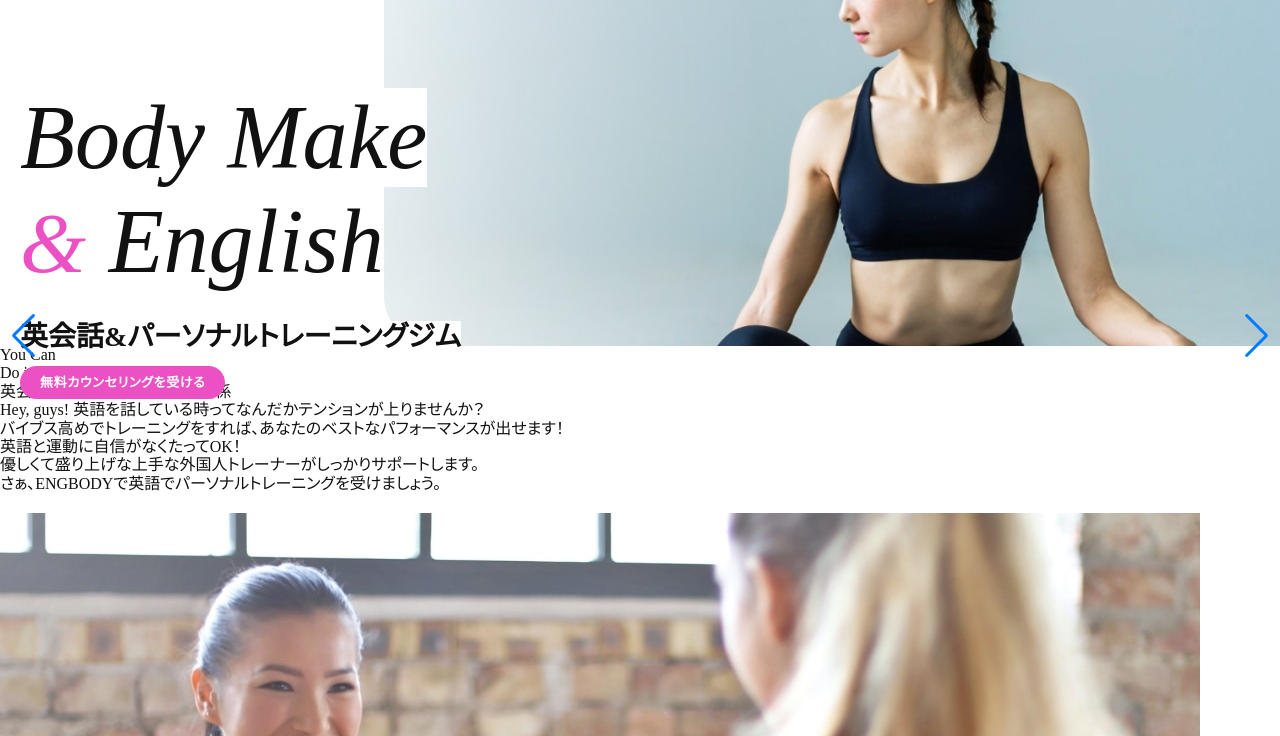
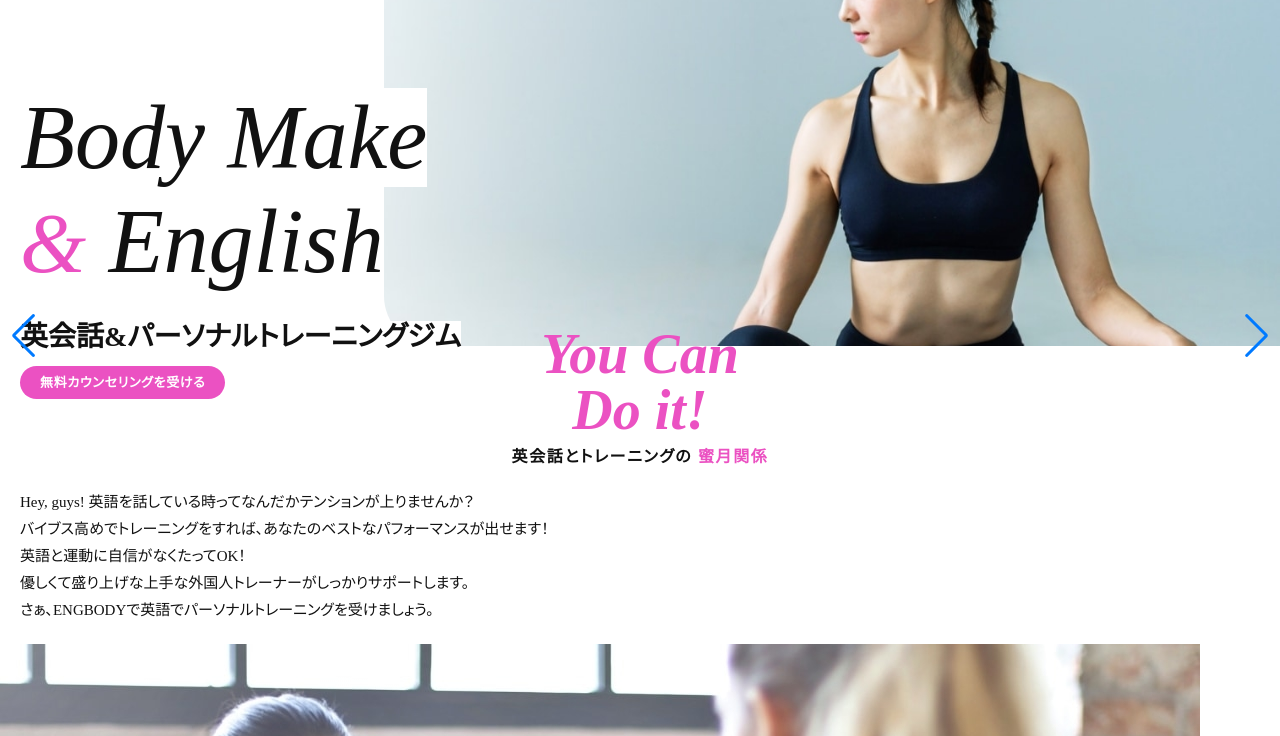
Before and after one commit to mayi-mama/engbody2, a plain HTML site: page index.html in a window 1280 px wide. Shown: the part 64-800 px from the top of the page. Drawn offline with nearby package versions, Linux system fonts and the light colour scheme.

Commit message:
イントロまで

```diff
--- a/style.css
+++ b/style.css
@@ -288,3 +288,36 @@ img{
 .bgLRextendTrigger{
     opacity: 0;
 }
+
+/*イントロ*/
+.intro{
+    margin-top: -20px;
+    padding: 0 20px;
+}
+
+.intro__title{
+    text-align: center;
+    color: var(--main-color);
+    font-size: 56px;
+    font-weight: 700;
+    font-style: Italic;
+    line-height: 1;
+    margin-bottom: 10px;
+}
+
+.intro__subtitle{
+    text-align:center;
+    font-size: 16px;
+    margin-bottom: 23px;
+    font-weight: bold;
+    letter-spacing: 0.1em;
+}
+
+.intro__subtitle span{
+    color: var(--main-color);
+}
+
+.intro__textArea{
+    font-size: 15px;
+    line-height: 1.8;
+}
```
